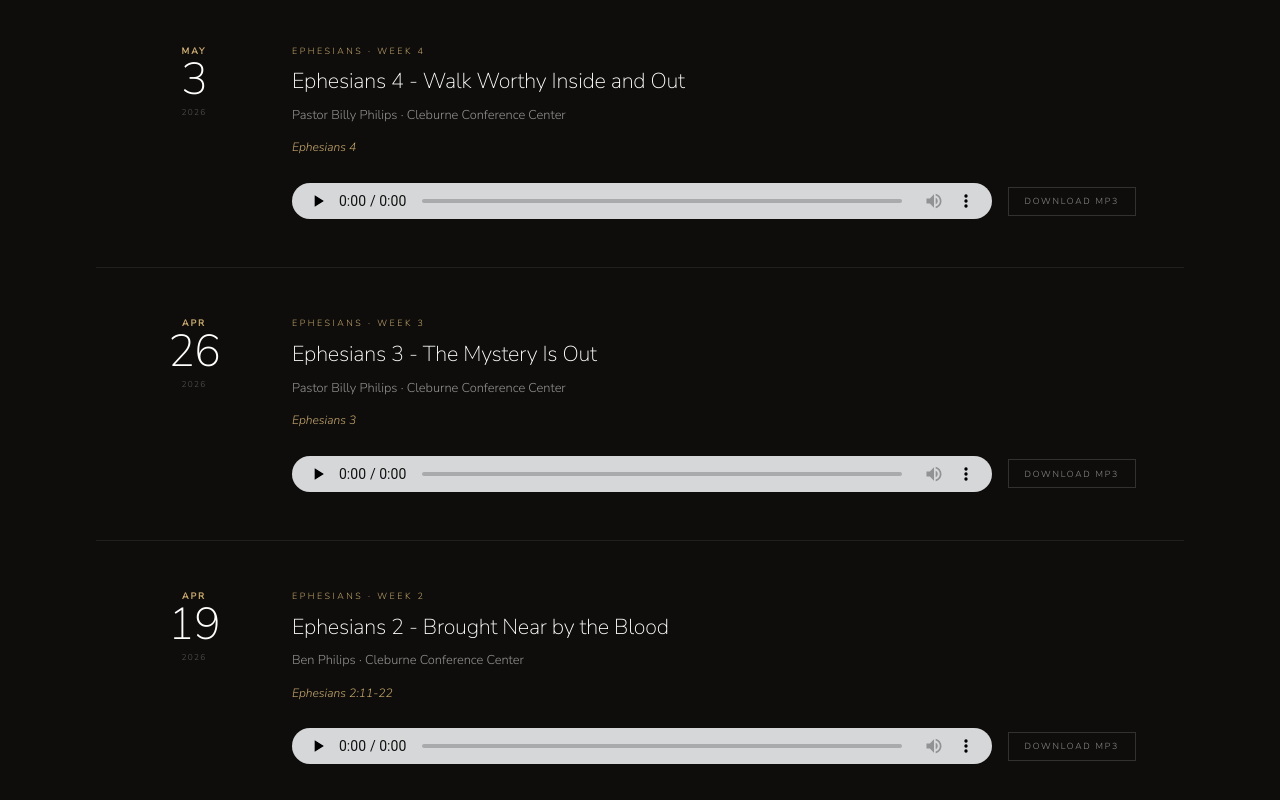
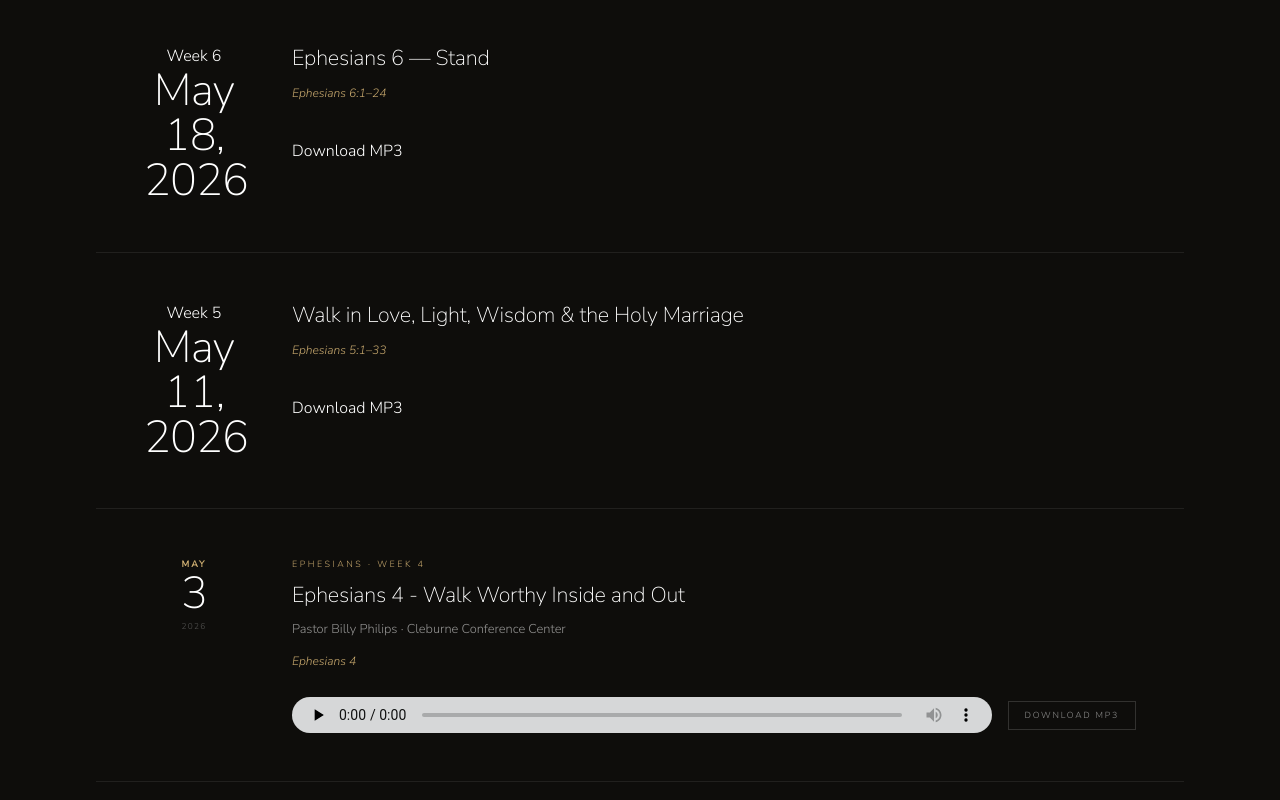
Before and after one commit to thegatheringctx/thegatheringctx, a plain HTML site: page sermons.html in a window 1280 px wide. Shown: the part 740-1540 px from the top of the page. Drawn offline with Linux system fonts and the light colour scheme.

Commit message:
Sermons: add Week 5 and Week 6 Ephesians episodes

```diff
--- a/sermons.html
+++ b/sermons.html
@@ -178,6 +178,40 @@
 
                     <div class="sermon-card">
       <div class="sermon-date">
+        <span class="sermon-week">Week 6</span>
+        <span class="sermon-day">May 18, 2026</span>
+      </div>
+      <div class="sermon-info">
+        <h3 class="sermon-title">Ephesians 6 &#8212; Stand</h3>
+        <p class="sermon-scripture">Ephesians 6:1&#8211;24</p>
+        <div class="sermon-player">
+          <div id="buzzsprout-player-19199574"></div>
+          <script src="https://www.buzzsprout.com/2608288/19199574.js?container_id=buzzsprout-player-19199574&player=small" type="text/javascript" charset="utf-8"></script>
+        </div>
+        <div class="sermon-actions">
+          <a href="https://www.buzzsprout.com/2608288/episodes/19199574.mp3?download=true" class="sermon-link">Download MP3</a>
+        </div>
+      </div>
+    </div>
+    <div class="sermon-card">
+      <div class="sermon-date">
+        <span class="sermon-week">Week 5</span>
+        <span class="sermon-day">May 11, 2026</span>
+      </div>
+      <div class="sermon-info">
+        <h3 class="sermon-title">Walk in Love, Light, Wisdom &amp; the Holy Marriage</h3>
+        <p class="sermon-scripture">Ephesians 5:1&#8211;33</p>
+        <div class="sermon-player">
+          <div id="buzzsprout-player-19161537"></div>
+          <script src="https://www.buzzsprout.com/2608288/19161537.js?container_id=buzzsprout-player-19161537&player=small" type="text/javascript" charset="utf-8"></script>
+        </div>
+        <div class="sermon-actions">
+          <a href="https://www.buzzsprout.com/2608288/episodes/19161537.mp3?download=true" class="sermon-link">Download MP3</a>
+        </div>
+      </div>
+    </div>
+    <div class="sermon-card">
+      <div class="sermon-date">
         <span class="sermon-month">May</span>
         <span class="sermon-day">3</span>
         <span class="sermon-year">2026</span>
```
